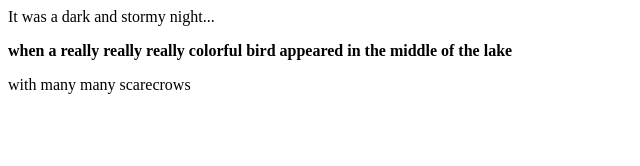
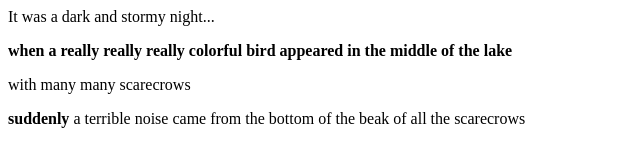
Before and after one commit to Gomez-H/fireside-story, a plain HTML site: page index.html in a window 1280 px wide. Shown: the whole page, without its empty margins (0-640 px from the left). Drawn offline with Linux system fonts and the light colour scheme.

Commit message:
added fourth line of story

```diff
--- a/index.html
+++ b/index.html
@@ -3,5 +3,6 @@
     <p>It was a dark and stormy night...</p>
     <b>when a really really really colorful bird appeared in the middle of the lake</b>
     <p>with many many scarecrows</p>
+    <strong>suddenly</strong> a terrible noise came from the bottom of the beak of all the scarecrows
   </body>
 </html>
```
